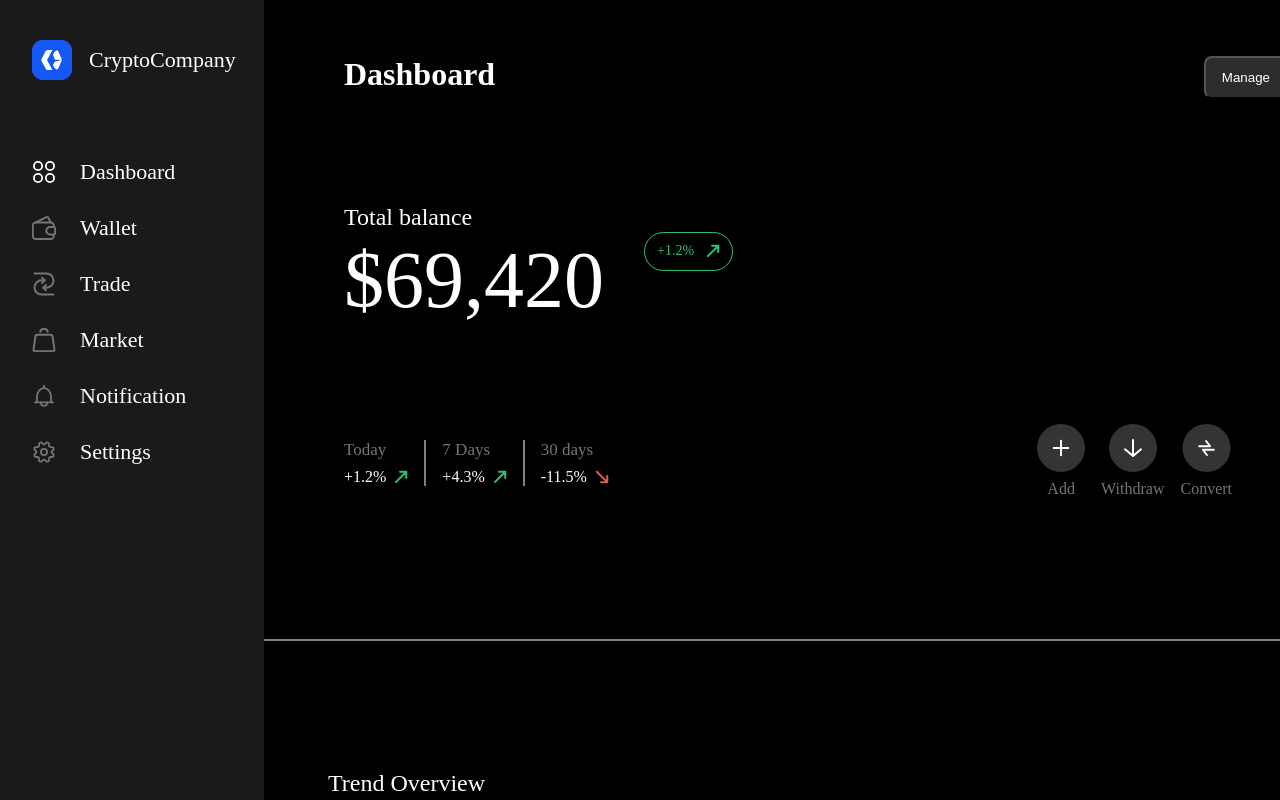
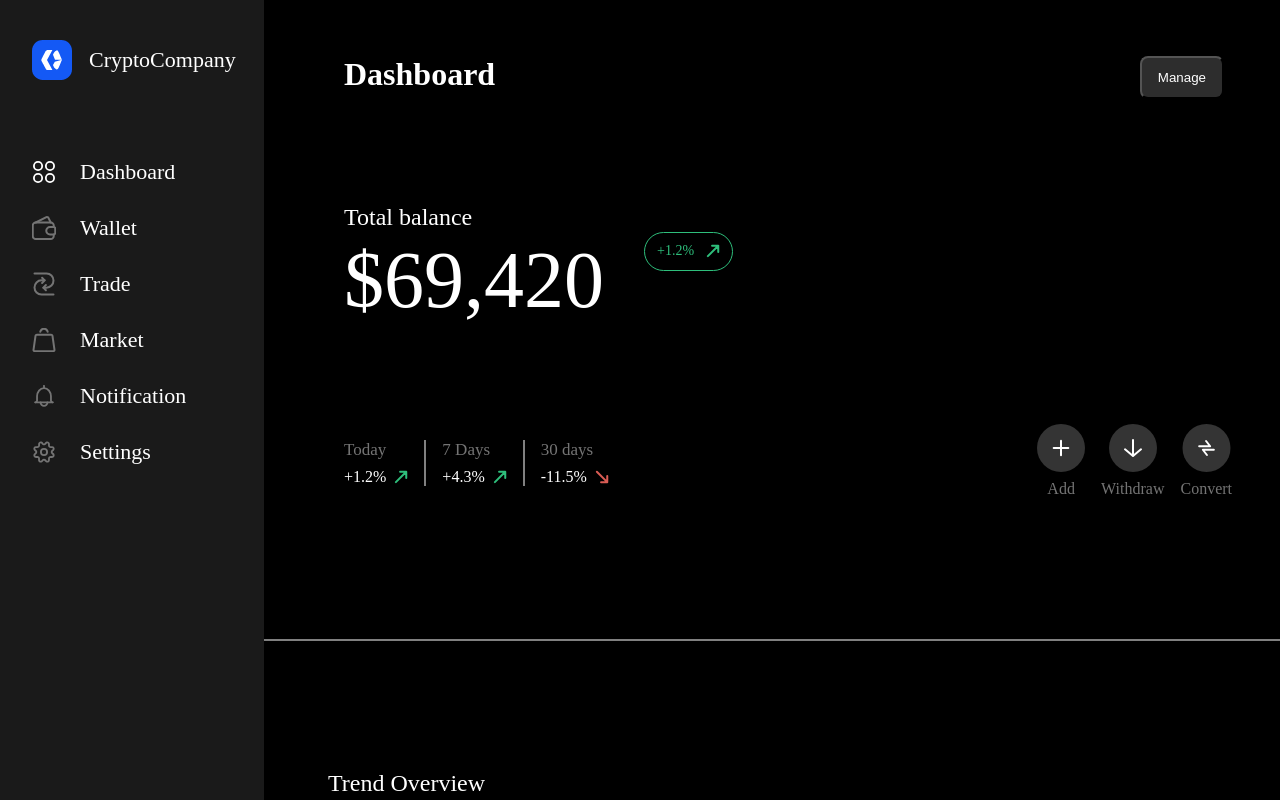
Before and after one commit to pjleclair/swap-app, a React (Create React App) app: page / in a window 1280 px wide. Shown: the top 800 px of the page. Built offline with nearby package versions, Linux system fonts and the light colour scheme.

Commit message:
Update Dashboard Button margin-right

```diff
--- a/src/components/dashboard/dashboard.css
+++ b/src/components/dashboard/dashboard.css
@@ -28,6 +28,7 @@
 
 button#db {
     margin-left: auto;
+    margin-right: 4rem;
     background: #2D2D2D;
     border-radius: 8px;
     padding: .75rem 1rem;
```
